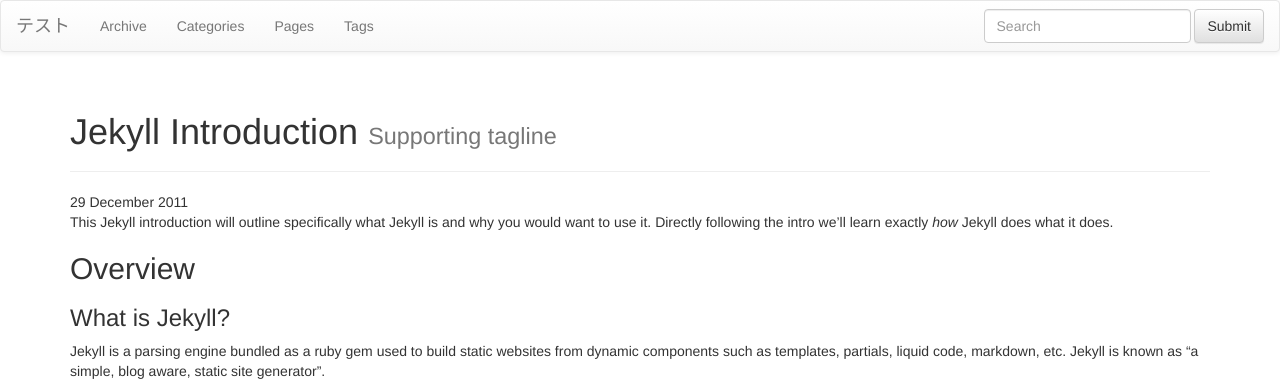
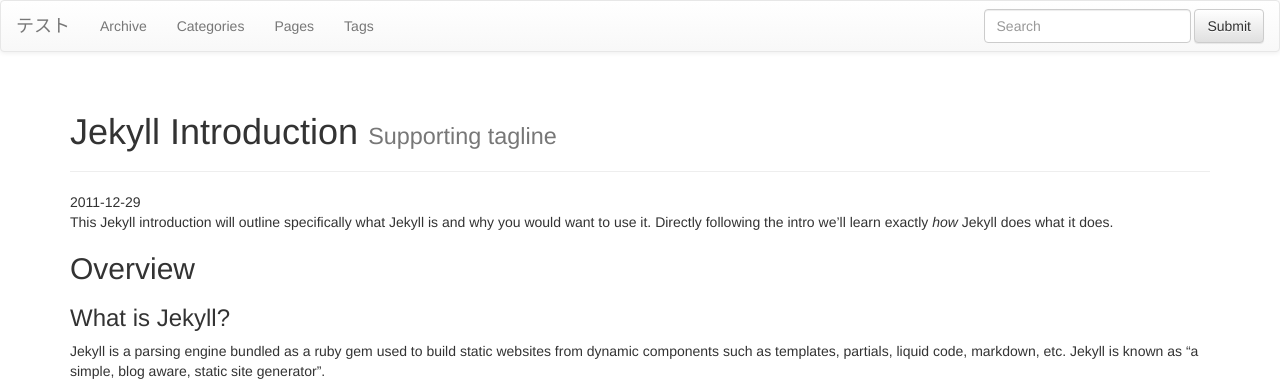
Before and after one commit to tosh1ki/tosh1ki.github.com, a Jekyll site: the page built from _posts/2011-12-29-jekyll-introduction.md, in a window 1280 px wide and 900 px high. Shown: the top 386 px of the window. Built offline with Jekyll 4.4.1, drawn with Linux system fonts in a browser that asks for light colours; nearby versions of some CDN libraries; library files that are not in the unit come from our copies; comment, search, counter and statistics services are not loaded; part of the change alters nothing that is shown.

```diff
--- a/_includes/themes/bootstrap-3/default.html
+++ b/_includes/themes/bootstrap-3/default.html
@@ -39,6 +39,23 @@
     <!-- atom & rss feed -->
     <link href="{{ BASE_PATH }}{{ site.JB.atom_path }}" type="application/atom+xml" rel="alternate" title="Sitewide ATOM Feed">
     <link href="{{ BASE_PATH }}{{ site.JB.rss_path }}" type="application/rss+xml" rel="alternate" title="Sitewide RSS Feed">
+
+
+    <!-- mathjax config similar to math.stackexchange -->
+    <script type="text/x-mathjax-config">
+    MathJax.Hub.Config({
+      jax: ["input/TeX", "output/HTML-CSS"],
+      tex2jax: {
+        inlineMath: [ ['$', '$'] ],
+        displayMath: [ ['$$', '$$']],
+        processEscapes: true,
+        skipTags: ['script', 'noscript', 'style', 'textarea', 'pre', 'code']
+      },
+      messageStyle: "none",
+      "HTML-CSS": { preferredFont: "TeX", availableFonts: ["STIX","TeX"] }
+    });
+    </script>
+    <script src="http://cdn.mathjax.org/mathjax/latest/MathJax.js?config=TeX-AMS_HTML" type="text/javascript"></script>
 
   </head>
 
--- a/_includes/themes/bootstrap-3/post.html
+++ b/_includes/themes/bootstrap-3/post.html
@@ -5,8 +5,8 @@
 <div class="row post-full">
   <div class="col-xs-12">
     <div class="date">
-<!--      <span>{{ page.date | date:"%Y-%m" }}</span> -->
-      <span>{{ page.date | date_to_long_string }}</span>
+      <span>{{ page.date | date:"%Y-%m-%d" }}</span>
+<!--      <span>{{ page.date | date_to_long_string }}</span> -->
     </div>
     <div class="content">
       {{ content }}
```
Also changed, not shown: _posts/2014-07-30-imas.md (+1 -0 lines).
